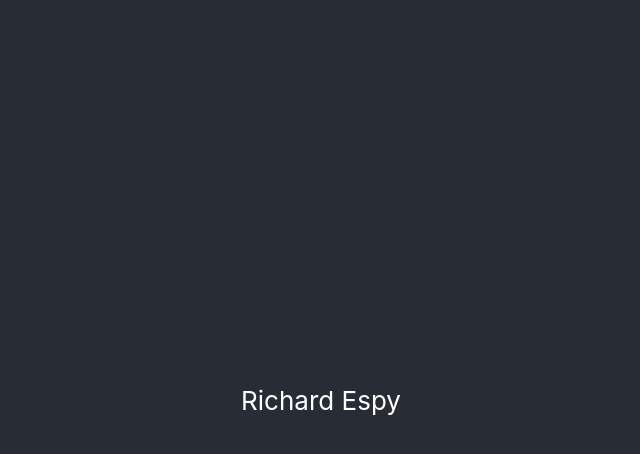
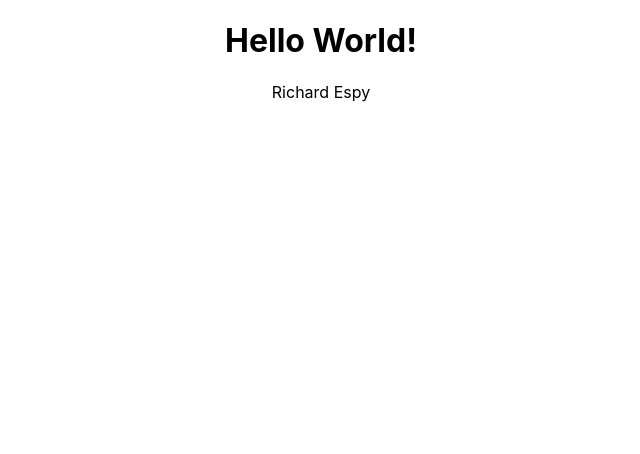
Before and after one commit to richardsp/richardespy, a React (Create React App) app: page / in a window 1280 px wide. Shown: the top 454 px of the page, without its empty margins (319-959 px from the left). Built offline with nearby package versions, Linux system fonts and the light colour scheme.

Commit message:
app.js update

```diff
--- a/src/App.js
+++ b/src/App.js
@@ -1,16 +1,15 @@
 import './App.css';
 
-function App() {
+
+export default function App() {
   return (
     <div className="App">
-      <header className="App-header">
+      <h1>Hello World!</h1>
         <p>Richard Espy</p>
-      </header>
     </div>
   );
 }
 
-export default App;
 
 // Todo
 // Home Page
```
